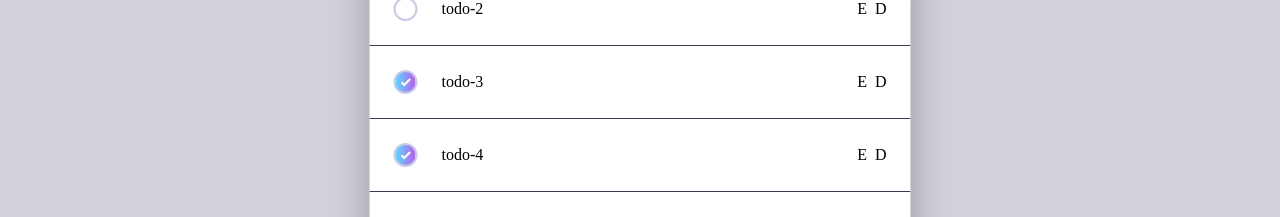
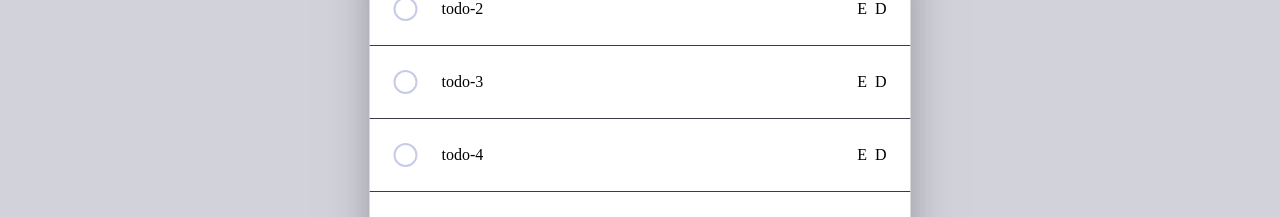
Before and after one commit to sammern-stack/Todo-App-v2, a React (Vite) app in the folder client/: page / in a window 1280 px wide. Shown: the part 316-533 px from the top of the page. Built offline with nearby package versions, Linux system fonts and the light colour scheme.

Commit message:
refactor button component with update render logic and discriminated types

```diff
--- a/client/src/components/Button/Button.scss
+++ b/client/src/components/Button/Button.scss
@@ -10,22 +10,12 @@
   align-items: center;
   justify-content: center;
 
-  &::before {
-    content: " ";
-    position: absolute;
-    top: 0;
-    left: 0;
-    width: 100%;
-    height: 100%;
-    border-radius: 100vh;
-  }
-
-  &:hover,
+  &--hasHover:hover,
   &--checked {
     background: $gradient-1;
   }
 
-  &__body {
+  &--empty-state {
     width: 18px;
     height: 18px;
     border-radius: 100vh;
--- a/client/src/components/Button/Button.tsx
+++ b/client/src/components/Button/Button.tsx
@@ -2,7 +2,6 @@
 // Imports
 //—————————————————————————————————————————————————————————————————
 
-import type { TStage } from "../../types";
 import check from "../../assets/icon-check.svg";
 import "./Button.scss";
 
@@ -10,25 +9,41 @@ import "./Button.scss";
 // Types
 //—————————————————————————————————————————————————————————————————
 
-interface ButtonProps {
-  isTodo?: boolean;
-  stage?: TStage;
-  isInput?: boolean;
-}
+type BaseBtnProps = React.ButtonHTMLAttributes<HTMLButtonElement>;
+
+type ButtonProps =
+  | (BaseBtnProps & { role: "create" })
+  | (BaseBtnProps & { role: "todo"; isChecked: boolean });
 
 //—————————————————————————————————————————————————————————————————
 // Button Component
 //—————————————————————————————————————————————————————————————————
 
-export const Button = ({ isTodo, stage, isInput }: ButtonProps) => {
-  const isDone = isTodo && stage === "complete";
-  const isChecked = isDone ? "button--checked" : "";
-  const showBody = stage === "incomplete" || isInput;
+export const Button = (props: ButtonProps) => {
+  const renderContent = () => {
+    if (props.role === "create" || !props.isChecked)
+      return <div className="button--empty-state"></div>;
+
+    return <img src={check} alt="checkmark for completed todo" />;
+  };
+
+  const isTodoChecked = () =>
+    props.role === "todo" && props.isChecked ? "checked" : "notChecked";
+
+  const hasHover = () =>
+    (props.role === "todo" && !props.isChecked) || props.role === "create"
+      ? "hasHover"
+      : "noHover";
+
+  const classes = [
+    "button",
+    `button--${isTodoChecked()}`,
+    `button--${hasHover()}`,
+  ].join(" ");
 
   return (
-    <button className={`button ${isChecked}`}>
-      {isDone && <img src={check} alt="checkmark for completed todo" />}
-      {showBody && <div className="button__body"></div>}
+    <button className={classes} {...props}>
+      {renderContent()}
     </button>
   );
 };
```
